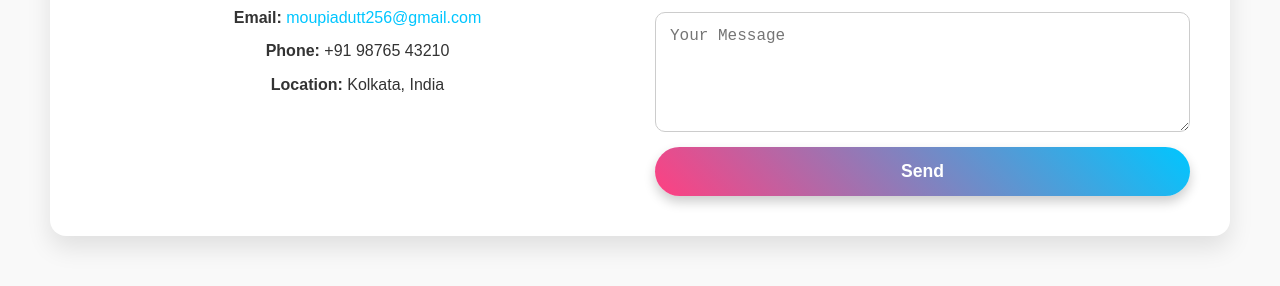
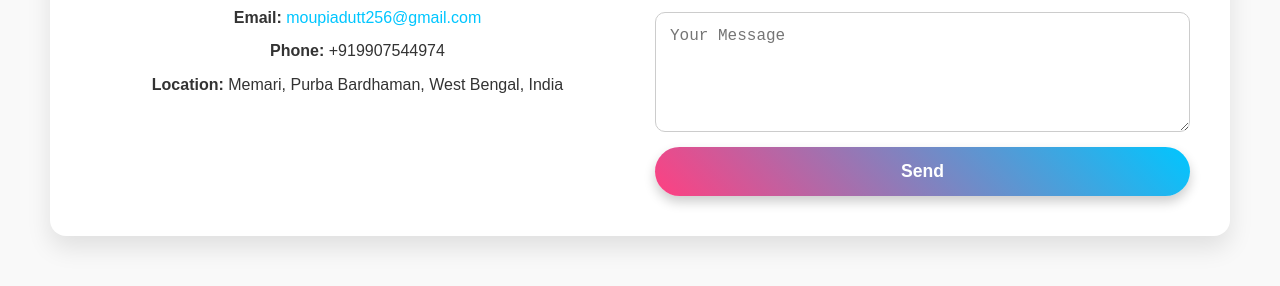
Before and after one commit to Megha-creat/Moupia_portfolio, a plain HTML site: page contact.html in a window 1280 px wide. Shown: the part 524-810 px from the top of the page. Drawn offline with Linux system fonts and the light colour scheme.

Commit message:
Update contact.html

```diff
--- a/contact.html
+++ b/contact.html
@@ -35,8 +35,8 @@
 
         <div class="contact-details">
           <p><strong>Email:</strong> <a href="mailto:moupiadutt256@gmail.com">moupiadutt256@gmail.com</a></p>
-          <p><strong>Phone:</strong> +91 98765 43210</p>
-          <p><strong>Location:</strong> Kolkata, India</p>
+          <p><strong>Phone:</strong> +919907544974</p>
+          <p><strong>Location:</strong> Memari, Purba Bardhaman, West Bengal, India</p>
         </div>
       </div>
 
```
